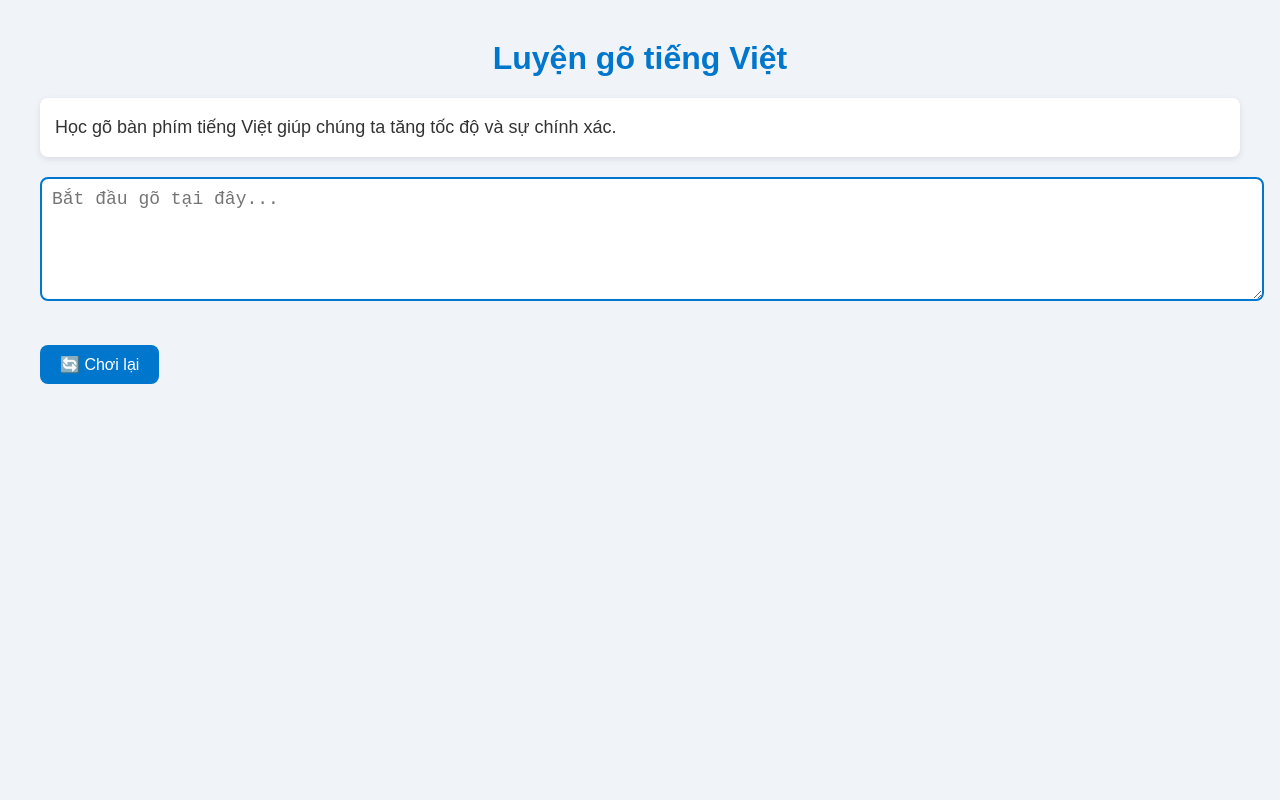
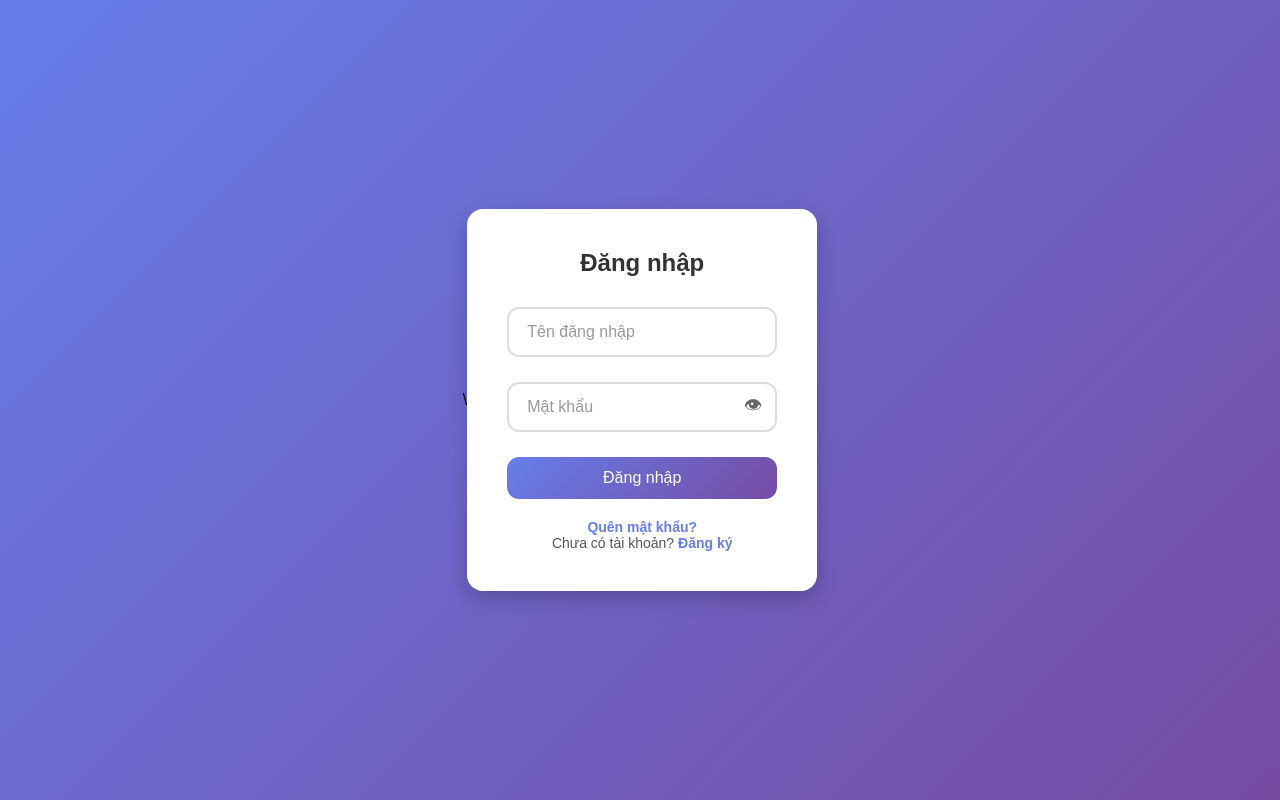
Before and after one commit to Neil-ui279/hosting-web, a plain HTML site: page index.html in a window 1280 px wide. Drawn offline with Linux system fonts and the light colour scheme.

Commit message:
Update index.html

```diff
--- a/index.html
+++ b/index.html
@@ -1,143 +1,181 @@
-<!DOCTYPE html>
+\<!DOCTYPE html>
 <html lang="vi">
 <head>
   <meta charset="UTF-8">
-  <title>Luyện gõ tiếng Việt</title>
+  <title>Đăng nhập</title>
   <style>
+    * {
+      margin: 0; padding: 0;
+      box-sizing: border-box;
+      font-family: "Poppins", sans-serif;
+    }
     body {
-      font-family: Arial, sans-serif;
-      margin: 40px;
-      background: #f0f4f8;
+      height: 100vh;
+      display: flex;
+      justify-content: center;
+      align-items: center;
+      background: linear-gradient(135deg, #667eea, #764ba2);
+    }
+    .login-box {
+      background: white;
+      padding: 40px;
+      border-radius: 16px;
+      box-shadow: 0 8px 20px rgba(0,0,0,0.2);
+      width: 350px;
+      animation: fadeIn 1s ease;
+    }
+    @keyframes fadeIn {
+      from { opacity: 0; transform: translateY(-30px); }
+      to { opacity: 1; transform: translateY(0); }
+    }
+    .login-box h2 {
+      text-align: center;
+      margin-bottom: 30px;
       color: #333;
     }
-    h1 {
+    .input-box {
+      position: relative;
+      margin-bottom: 25px;
+    }
+    .input-box input {
+      width: 100%;
+      padding: 14px 45px 14px 15px;
+      border: 2px solid #ddd;
+      border-radius: 12px;
+      outline: none;
+      transition: 0.3s;
+      font-size: 16px;
+      background: transparent;
+    }
+    .input-box label {
+      position: absolute;
+      top: 50%;
+      left: 15px;
+      transform: translateY(-50%);
+      color: #999;
+      font-size: 16px;
+      pointer-events: none;
+      transition: 0.3s;
+      background: white;
+      padding: 0 5px;
+    }
+    .input-box input:focus,
+    .input-box input:not(:placeholder-shown) {
+      border-color: #667eea;
+      box-shadow: 0 0 8px rgba(102,126,234,0.3);
+    }
+    .input-box input:focus ~ label,
+    .input-box input:not(:placeholder-shown) ~ label {
+      top: -8px;
+      left: 12px;
+      font-size: 13px;
+      color: #667eea;
+    }
+    .toggle-password {
+      position: absolute;
+      top: 50%;
+      right: 15px;
+      transform: translateY(-50%);
+      cursor: pointer;
+      font-size: 18px;
+      color: #666;
+    }
+    .btn {
+      width: 100%;
+      padding: 12px;
+      border: none;
+      border-radius: 12px;
+      background: linear-gradient(135deg, #667eea, #764ba2);
+      color: white;
+      font-size: 16px;
+      cursor: pointer;
+      transition: 0.3s;
+      display: flex;
+      justify-content: center;
+      align-items: center;
+    }
+    .btn:hover:not(.loading) {
+      transform: scale(1.05);
+      box-shadow: 0 5px 15px rgba(0,0,0,0.2);
+    }
+    .btn.loading {
+      cursor: wait;
+      opacity: 0.8;
+    }
+    .spinner {
+      border: 3px solid rgba(255,255,255,0.3);
+      border-top: 3px solid white;
+      border-radius: 50%;
+      width: 20px;
+      height: 20px;
+      animation: spin 0.8s linear infinite;
+    }
+    @keyframes spin {
+      0% { transform: rotate(0deg); }
+      100% { transform: rotate(360deg); }
+    }
+    .extra {
+      margin-top: 20px;
       text-align: center;
-      color: #0077cc;
+      font-size: 14px;
+      color: #555;
     }
-    #text {
-      font-size: 18px;
-      padding: 15px;
-      background: #fff;
-      border-radius: 8px;
-      box-shadow: 0 2px 6px rgba(0,0,0,0.1);
-      margin-bottom: 20px;
-      line-height: 1.6;
+    .extra a {
+      color: #667eea;
+      text-decoration: none;
+      font-weight: 600;
     }
-    #text span.correct { color: green; }
-    #text span.incorrect { color: red; }
-    #inputArea {
-      width: 100%;
-      font-size: 18px;
-      padding: 10px;
-      border-radius: 8px;
-      border: 2px solid #0077cc;
-      outline: none;
-      margin-bottom: 20px;
-    }
-    #inputArea:focus {
-      border-color: #005999;
-    }
-    #result {
-      font-size: 16px;
-      font-weight: bold;
-      color: #444;
-      margin-bottom: 20px;
-    }
-    #restartBtn {
-      display: inline-block;
-      padding: 10px 20px;
-      font-size: 16px;
-      border: none;
-      border-radius: 8px;
-      background: #0077cc;
-      color: white;
-      cursor: pointer;
-    }
-    #restartBtn:hover {
-      background: #005999;
+    .extra a:hover {
+      text-decoration: underline;
     }
   </style>
 </head>
 <body>
-  <h1>Luyện gõ tiếng Việt</h1>
-  <div id="text"></div>
-  <textarea id="inputArea" rows="5" placeholder="Bắt đầu gõ tại đây..."></textarea>
-  <div id="result"></div>
-  <button id="restartBtn">🔄 Chơi lại</button>
+  <div class="login-box">
+    <h2>Đăng nhập</h2>
+    <form onsubmit="return handleLogin(event)">
+      <div class="input-box">
+        <input type="text" id="username" required placeholder=" ">
+        <label for="username">Tên đăng nhập</label>
+      </div>
+      <div class="input-box">
+        <input type="password" id="password" required placeholder=" ">
+        <label for="password">Mật khẩu</label>
+        <span class="toggle-password" onclick="togglePassword()">👁</span>
+      </div>
+      <button type="submit" id="loginBtn" class="btn">Đăng nhập</button>
+      <div class="extra">
+        <p><a href="#">Quên mật khẩu?</a></p>
+        <p>Chưa có tài khoản? <a href="#">Đăng ký</a></p>
+      </div>
+    </form>
+  </div>
 
   <script>
-    const passages = [
-      "Học gõ bàn phím tiếng Việt giúp chúng ta tăng tốc độ và sự chính xác.",
-      "Luyện tập mỗi ngày là chìa khóa để thành công trong bất kỳ lĩnh vực nào.",
-      "Việc đọc sách thường xuyên sẽ mở rộng kiến thức và cải thiện kỹ năng viết.",
-      "Gõ mười ngón không chỉ nhanh hơn mà còn giúp giảm căng thẳng cho đôi tay."
-    ];
-
-    const textDiv = document.getElementById("text");
-    const inputArea = document.getElementById("inputArea");
-    const result = document.getElementById("result");
-    const restartBtn = document.getElementById("restartBtn");
-
-    let currentText = "";
-    let startTime = null;
-
-    function pickRandomText() {
-      return passages[Math.floor(Math.random() * passages.length)];
+    function togglePassword() {
+      const pwd = document.getElementById("password");
+      pwd.type = (pwd.type === "password") ? "text" : "password";
     }
 
-    function displayText() {
-      textDiv.innerHTML = "";
-      currentText.split("").forEach(char => {
-        const span = document.createElement("span");
-        span.innerText = char;
-        textDiv.appendChild(span);
-      });
+    function handleLogin(e) {
+      e.preventDefault();
+      const btn = document.getElementById("loginBtn");
+      btn.classList.add("loading");
+      btn.innerHTML = '<div class="spinner"></div>';
+
+      // Giả lập xử lý đăng nhập
+      setTimeout(() => {
+        btn.classList.remove("loading");
+        btn.innerHTML = "✅ Thành công";
+        btn.style.background = "linear-gradient(135deg, #00b09b, #96c93d)";
+
+        // Redirect sau 2 giây
+        setTimeout(() => {
+          window.location.href = "home.html"; // Thay bằng link bạn muốn
+        }, 2000);
+
+      }, 3000);
     }
-
-    function resetGame() {
-      currentText = pickRandomText();
-      inputArea.value = "";
-      result.innerHTML = "";
-      startTime = null;
-      displayText();
-    }
-
-    inputArea.addEventListener("input", () => {
-      const input = inputArea.value;
-      const spans = textDiv.querySelectorAll("span");
-
-      if (!startTime) startTime = new Date();
-
-      let correctChars = 0;
-      for (let i = 0; i < spans.length; i++) {
-        const char = input[i];
-        if (char == null) {
-          spans[i].classList.remove("correct", "incorrect");
-        } else if (char === currentText[i]) {
-          spans[i].classList.add("correct");
-          spans[i].classList.remove("incorrect");
-          correctChars++;
-        } else {
-          spans[i].classList.add("incorrect");
-          spans[i].classList.remove("correct");
-        }
-      }
-
-      const accuracy = ((correctChars / input.length) * 100).toFixed(1);
-      const elapsedTime = (new Date() - startTime) / 1000 / 60; // phút
-      const wpm = Math.round((input.length / 5) / elapsedTime);
-
-      if (input === currentText) {
-        result.innerHTML = `<span class="correct">🎉 Hoàn thành! Độ chính xác: ${accuracy}%. Tốc độ: ${wpm} từ/phút.</span>`;
-      } else {
-        result.innerHTML = `Độ chính xác: <span class="${accuracy > 80 ? 'correct':'incorrect'}">${accuracy}%</span> | Tốc độ: ${wpm} từ/phút`;
-      }
-    });
-
-    restartBtn.addEventListener("click", resetGame);
-
-    // Khởi động game
-    resetGame();
   </script>
 </body>
 </html>
```
